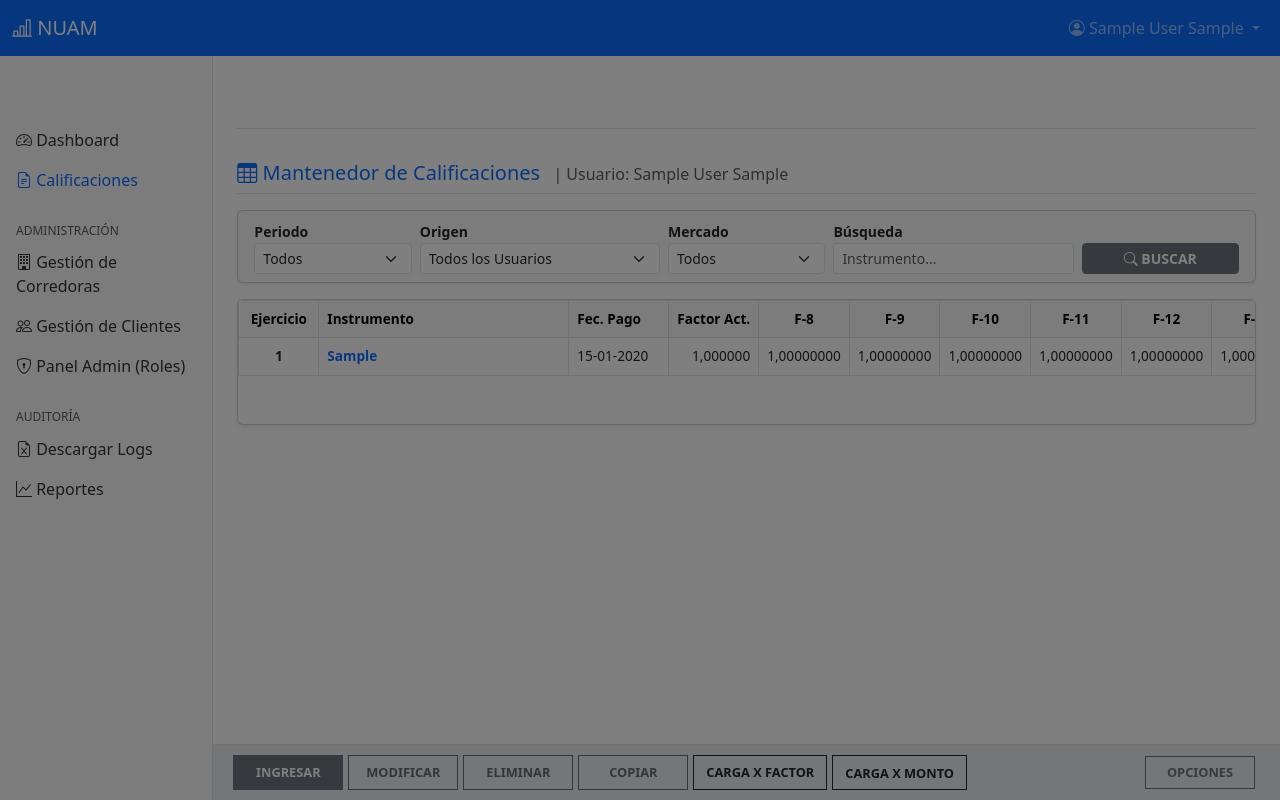
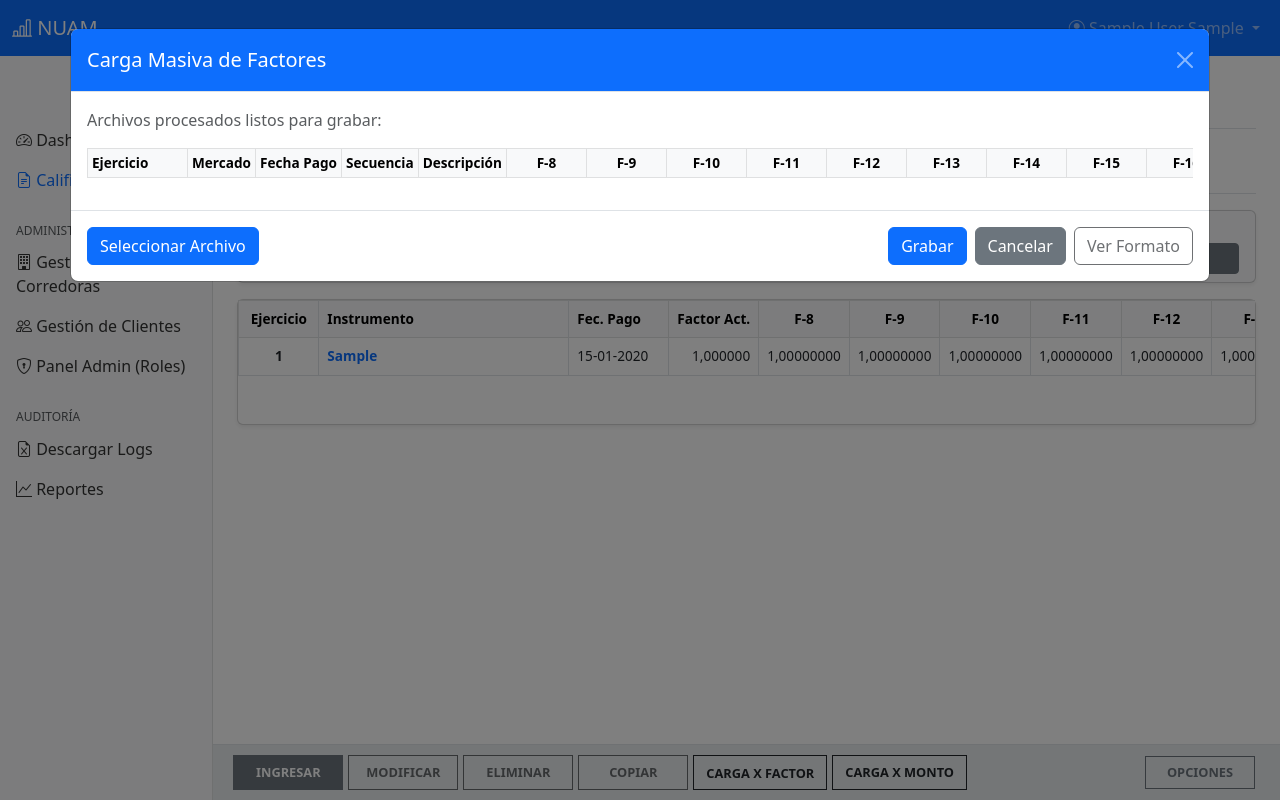
Before and after one commit to ag-mira-duoc/proyectoIntegrado, a Django app: page /calificaciones/ in a window 1280 px wide, after a click on "CARGA X MONTO". Run offline with Django 5.2, Linux system fonts and the light colour scheme; a user stored in the database is signed in; tables that the repository leaves empty hold one stand-in row (values such as "Sample post"); lists and menus that the app fills with data are empty; parts of the project's set-up code (start-up, migrations or seed data) failed here and were passed over; some libraries are stand-ins or nearby versions.

Commit message:
arreglos carga x monto, convierte los montos a factores

```diff
--- a/calificaciones/templates/calificaciones/lista.html
+++ b/calificaciones/templates/calificaciones/lista.html
@@ -189,7 +189,6 @@
                 {% endif %}
             </div>
         </form>
-        </form>
     </div>
 </div>
 
@@ -198,8 +197,7 @@
         <div class="table-responsive">
             <table class="table table-hover table-bordered mb-0 table-resizable" id="tablaCalificaciones">
                 <thead class="table-light">
-                    <tr>
-                        <th class="col-fixed-1 text-center">Ejercicio</th>
+                    <tr> <th class="col-fixed-1 text-center">Ejercicio</th>
                         <th class="col-fixed-2">Instrumento</th>
 
                         <th style="min-width: 100px;">Fec. Pago</th>
@@ -312,12 +310,16 @@
         <button type="button" class="btn btn-outline-dark btn-toolbar-custom" disabled>
             COPIAR
         </button>
-        <button type="button" class="btn btn-outline-dark btn-toolbar-custom" data-bs-toggle="modal" data-bs-target="#modalCargaMasiva">
+        <a href="{% url 'calificaciones:ingreso_monto' %}" class="btn btn-outline-dark btn-toolbar-custom text-decoration-none pt-2">
             CARGA X FACTOR
+        </a>
+        <button type="button"
+                id="btnDebugCarga"
+                class="btn btn-outline-dark btn-toolbar-custom"
+                data-bs-toggle="modal"
+                data-bs-target="#modalCargaMasiva">
+            CARGA X MONTO
         </button>
-        <a href="{% url 'calificaciones:ingreso_monto' %}" class="btn btn-outline-dark btn-toolbar-custom text-decoration-none pt-2">
-            CARGA X MONTO
-        </a>
     </div>
     <div>
         <button type="button" class="btn btn-outline-secondary btn-toolbar-custom">
@@ -340,7 +342,7 @@
                 {% csrf_token %}
                 <input type="hidden" name="estado" value="BORRADOR">
 
-                <div class="modal-body pt-0">
+                div class="modal-body pt-0">
                     <div id="step1-datos-basicos">
                         <div class="container-fluid px-0">
                             <div class="row g-3">
@@ -814,6 +816,7 @@
                             </button>
                         </div>
                     </div>
+                </div>
 
                 <!-- MODAL FOOTER-->
                 <div class="modal-footer border-top-0">
@@ -858,24 +861,18 @@
                     <p class="text-muted">Archivos procesados listos para grabar:</p>
                     <div class="table-responsive" style="max-height: 400px; overflow-y: auto;">
                         <table class="table table-bordered table-hover table-sm table-resizable" id="tabla-carga-masiva">
-                            <thead class="table-light sticky-top">
-                                <tr>
-                                    <th style="min-width: 100px;">Ejercicio</th>
+                            <thead class="table-light sticky-top"> <tr id="header-row-masiva"> <th style="min-width: 100px;">Ejercicio</th>
                                     <th>Mercado</th>
                                     <th>Fecha Pago</th>
                                     <th>Secuencia</th>
                                     <th>Descripción</th>
-                                    <script>
-                                        for(let i=8; i<=37; i++) {
-                                            document.write(`<th style="min-width: 80px;">F-${i}</th>`);
-                                        }
-                                    </script>
+
                                     <th>Acogido ISFUT</th>
                                     <th>Origen</th>
-                                    </tr>
+                                </tr>
                             </thead>
                             <tbody id="tbody-carga-masiva">
-                                </tbody>
+                            </tbody>
                         </table>
                     </div>
                 </div>
@@ -929,10 +926,6 @@
                         </div>
                     </div>
                 </div>
-
-                <form style="display:none;">{% csrf_token %}</form>
-            </div>
-
                 <form style="display:none;">{% csrf_token %}</form>
             </div>
         </div>
@@ -946,10 +939,43 @@
     // --- 1. SCRIPT DE REDIMENSIONAMIENTO DE COLUMNAS ---
     document.addEventListener('DOMContentLoaded', function() {
         initResizableTables();
+
+        const modalEl = document.getElementById('modalCargaMasiva');
+            if (modalEl) {
+                document.body.appendChild(modalEl);
+
+                // Aseguramos que el contenido correcto se muestre al abrir
+                modalEl.addEventListener('show.bs.modal', function () {
+                    actualizarEstadoModal('lista');
+                });
+            }
+
+        const headerRow = document.getElementById('header-row-masiva');
+        if (headerRow) {
+            // Encontramos la posición antes de "Acogido ISFUT" (que es el antepenúltimo hijo actualmente)
+            // O simplemente los insertamos después de Descripción (índice 4)
+
+            // Creamos un fragmento para mejor rendimiento
+            const fragment = document.createDocumentFragment();
+
+            for(let i=8; i<=37; i++) {
+                const th = document.createElement('th');
+                th.style.minWidth = "80px";
+                th.className = "text-center"; // Opcional: centrar encabezados
+                th.innerText = `F-${i}`;
+                fragment.appendChild(th);
+            }
+
+            // Insertar antes de la columna "Acogido ISFUT"
+            // headerRow.children[5] es donde estaba "Acogido ISFUT" antes de insertar
+            const target = headerRow.children[5];
+            headerRow.insertBefore(fragment, target);
+        }
         const observer = new MutationObserver(function(mutations) {
             initResizableTables();
         });
         observer.observe(document.body, { childList: true, subtree: true });
+
     });
 
     function initResizableTables() {
@@ -1086,7 +1112,15 @@
         }
     }
 
+    function limpiarNumero(valor) {
+        if (!valor) return '0';
+        let num = parseFloat(valor);
+        if (num === 0 || Math.abs(num) < 0.000000001) return '0';
+        return valor;
+    }
+
     function procesarArchivo(file) {
+
         actualizarEstadoModal('cargando');
 
         let formData = new FormData();
@@ -1141,7 +1175,10 @@
 
         for(let i=8; i<=37; i++) {
             let f = datos.factores && datos.factores[i] ? datos.factores[i] : {desc:'Factor '+i, valor:'0'};
-            addRow(`F-${i} ${f.desc}`, f.valor);
+
+            let valorLimpio = limpiarNumero(f.valor);
+
+            addRow(`F-${i} ${f.desc}`, valorLimpio);
         }
 
         if (esRevision) {
@@ -1202,7 +1239,10 @@
                 <td></td>`;
 
             for(let i=8; i<=37; i++) {
-                let val = (item.factores && item.factores[i]) ? item.factores[i].valor_decimal : '0';
+                let rawVal = (item.factores && item.factores[i]) ? item.factores[i].valor_decimal : '0';
+
+                let val = limpiarNumero(rawVal);
+
                 rowHTML += `<td>${val}</td>`;
             }
 
@@ -1372,5 +1412,56 @@
         }
     });
 
+    document.addEventListener('DOMContentLoaded', function() {
+    console.log("--- INICIANDO DEBUGGER DE MODAL ---");
+
+    // 1. Verificar si el Botón existe
+    const btn = document.getElementById('btnDebugCarga');
+    if (!btn) {
+        console.error("ERROR CRÍTICO: No encuentro el botón con id='btnDebugCarga'.");
+        return;
+    }
+
+    // 2. Verificar si el Modal existe
+    const targetId = btn.getAttribute('data-bs-target');
+    const modalEl = document.querySelector(targetId);
+
+    if (!modalEl) {
+        console.error(`ERROR CRÍTICO: El botón apunta a '${targetId}', pero ese ID no existe en el HTML.`);
+        console.log("IDs disponibles en la página:", Array.from(document.querySelectorAll('[id]')).map(el => el.id));
+    } else {
+        console.log(`OK: Botón encontrado. Apunta al modal '${targetId}' que SÍ existe.`);
+    }
+
+    // 3. Escuchar el Clic en el botón
+    btn.addEventListener('click', function(e) {
+        console.log("1. [CLIC DETECTADO] Has presionado el botón.");
+
+        if (typeof bootstrap === 'undefined') {
+            console.error("ERROR: La librería Bootstrap JS no parece estar cargada. 'bootstrap' is undefined.");
+            return;
+        } else {
+            console.log("2. Librería Bootstrap detectada correctamente.");
+        }
+
+        // Intentar abrirlo manualmente por consola si el data-toggle falla
+        // const myModal = new bootstrap.Modal(modalEl);
+        // myModal.show();
+    });
+
+    // 4. Escuchar eventos nativos de Bootstrap en el modal
+    if (modalEl) {
+        modalEl.addEventListener('show.bs.modal', function () {
+            console.log('3. [BOOTSTRAP] Evento show.bs.modal disparado (Intentando abrir...)');
+        });
+        modalEl.addEventListener('shown.bs.modal', function () {
+            console.log('4. [BOOTSTRAP] Evento shown.bs.modal disparado (¡Visible!)');
+        });
+        modalEl.addEventListener('hide.bs.modal', function () {
+            console.log('5. [BOOTSTRAP] Cerrando modal...');
+        });
+    }
+});
+
 </script>
 {% endblock %}
--- a/calificaciones/views.py
+++ b/calificaciones/views.py
@@ -95,8 +95,6 @@
         'usuarios_list': usuarios_list,
         'es_privilegiado': es_privilegiado,
     }
-
-from decimal import Decimal, ROUND_HALF_UP
 
 def procesar_montos_a_factores(data):
     # Si no es modo monto, retornar data original
@@ -417,8 +415,6 @@
 # ============================================================================
 @login_required
 @require_POST
-@login_required
-@require_POST
 def procesar_pdf_ajax(request):
     if 'archivo_pdf' not in request.FILES:
         return JsonResponse({'error': 'No se recibió archivo.'}, status=400)
@@ -434,6 +430,45 @@
 
         # 2. Obtenemos los datos extraídos por Docling
         datos = doc_creado.datos_extraidos or {}
+
+        # Calcular Factores desde Montos (Lógica de Reparto)
+        # ----------------------------------------------------------
+        if datos and 'factores' in datos:
+            try:
+                # 1. Simulamos el diccionario de entrada que espera la función
+                data_simulada = {'modo_ingreso': 'monto'}
+
+                # Normalizamos las keys para asegurar que procesamos todo (str o int)
+                keys_originales = list(datos['factores'].keys())
+
+                for k in keys_originales:
+                    # Extraemos el valor decimal crudo como si fuera el "monto" ingresado
+                    item = datos['factores'][k]
+                    valor_raw = item.get('valor_decimal', item.get('valor', 0))
+                    data_simulada[f'monto_factor{k}'] = valor_raw
+
+                # 2. Ejecutamos la función de cálculo
+                data_procesada = procesar_montos_a_factores(data_simulada)
+
+                # 3. Actualizamos los datos de respuesta con los factores calculados
+                for i in range(8, 38):
+                    key_res = f'factor{i}'
+
+                    # Buscamos la key en el dict original soportando string o int
+                    key_dict = None
+                    if i in datos['factores']:
+                        key_dict = i
+                    elif str(i) in datos['factores']:
+                        key_dict = str(i)
+
+                    if key_dict is not None and key_res in data_procesada:
+                        nuevo_valor = data_procesada[key_res]
+                        # Actualizamos valor decimal y valor visual
+                        datos['factores'][key_dict]['valor_decimal'] = str(nuevo_valor)
+                        datos['factores'][key_dict]['valor'] = str(nuevo_valor)
+            except Exception as e:
+                print(f"Error calculando factores desde montos: {e}")
+        # ----------------------------------------------------------
 
         # 3. ¡IMPORTANTE! Inyectamos el ID del documento en la respuesta
         datos['documento_id'] = doc_creado.id
```
